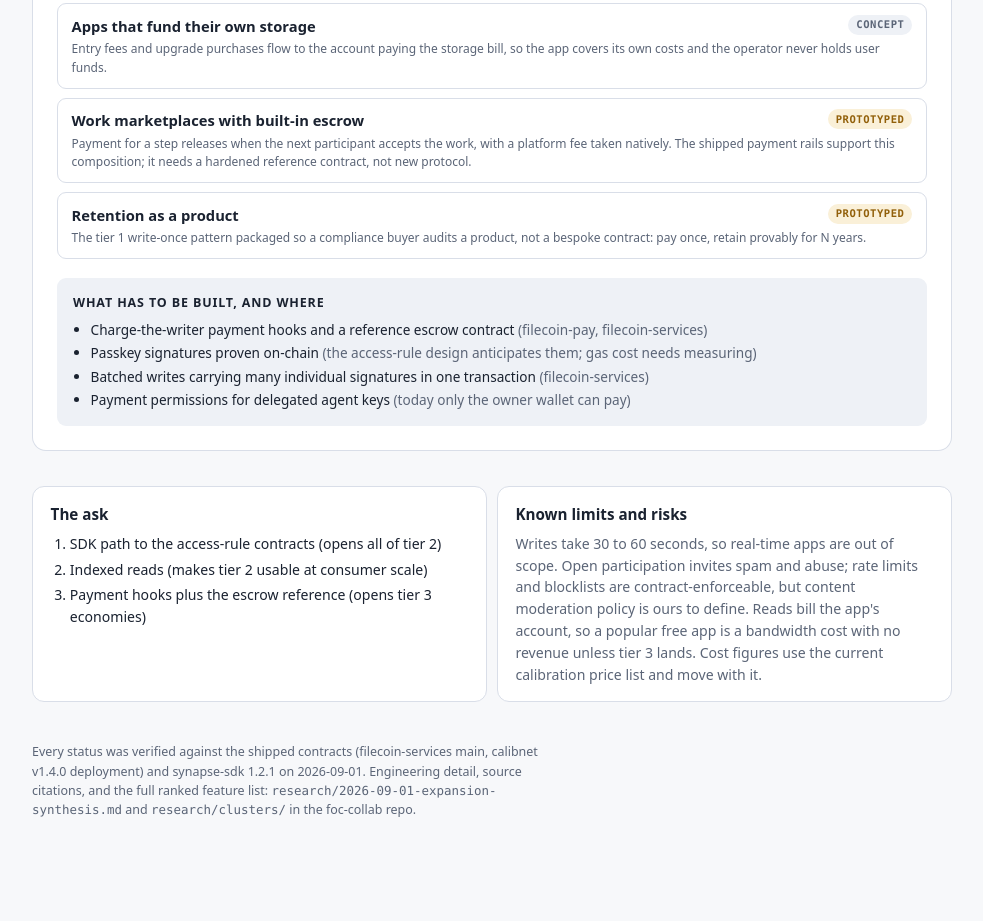
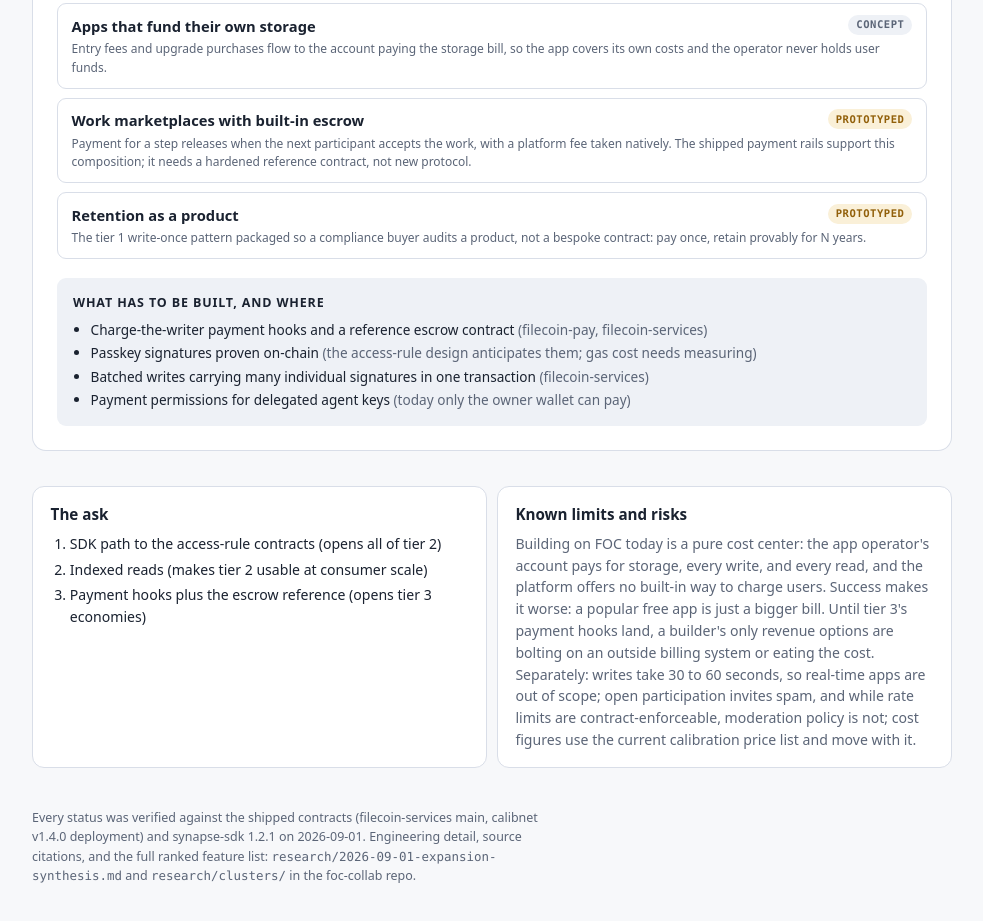
Before and after one commit to SgtPooki/foc-collab, a website: page research/visual/index.html in a window 1280 px wide. Shown: the part 2646-3567 px from the top of the page, without its empty margins (148-1131 px from the left). Before the commit the page ends 3530 px from the top, so only its background shows below. Drawn offline with Linux system fonts and the light colour scheme.

Commit message:
State the builder-economics gap plainly
Building on FOC today is a pure cost center: the operator pays for
storage, writes, and reads with no built-in way to charge users, and a
popular app is just a bigger bill until payment hooks land.

```diff
--- a/research/visual/index.html
+++ b/research/visual/index.html
@@ -274,12 +274,16 @@
   </div>
   <div>
     <h3>Known limits and risks</h3>
-    <p>Writes take 30 to 60 seconds, so real-time apps are out of scope.
-    Open participation invites spam and abuse; rate limits and blocklists
-    are contract-enforceable, but content moderation policy is ours to
-    define. Reads bill the app's account, so a popular free app is a
-    bandwidth cost with no revenue unless tier 3 lands. Cost figures use
-    the current calibration price list and move with it.</p>
+    <p>Building on FOC today is a pure cost center: the app operator's
+    account pays for storage, every write, and every read, and the platform
+    offers no built-in way to charge users. Success makes it worse: a
+    popular free app is just a bigger bill. Until tier 3's payment hooks
+    land, a builder's only revenue options are bolting on an outside
+    billing system or eating the cost. Separately: writes take 30 to 60
+    seconds, so real-time apps are out of scope; open participation invites
+    spam, and while rate limits are contract-enforceable, moderation policy
+    is not; cost figures use the current calibration price list and move
+    with it.</p>
   </div>
 </div>
 
```
